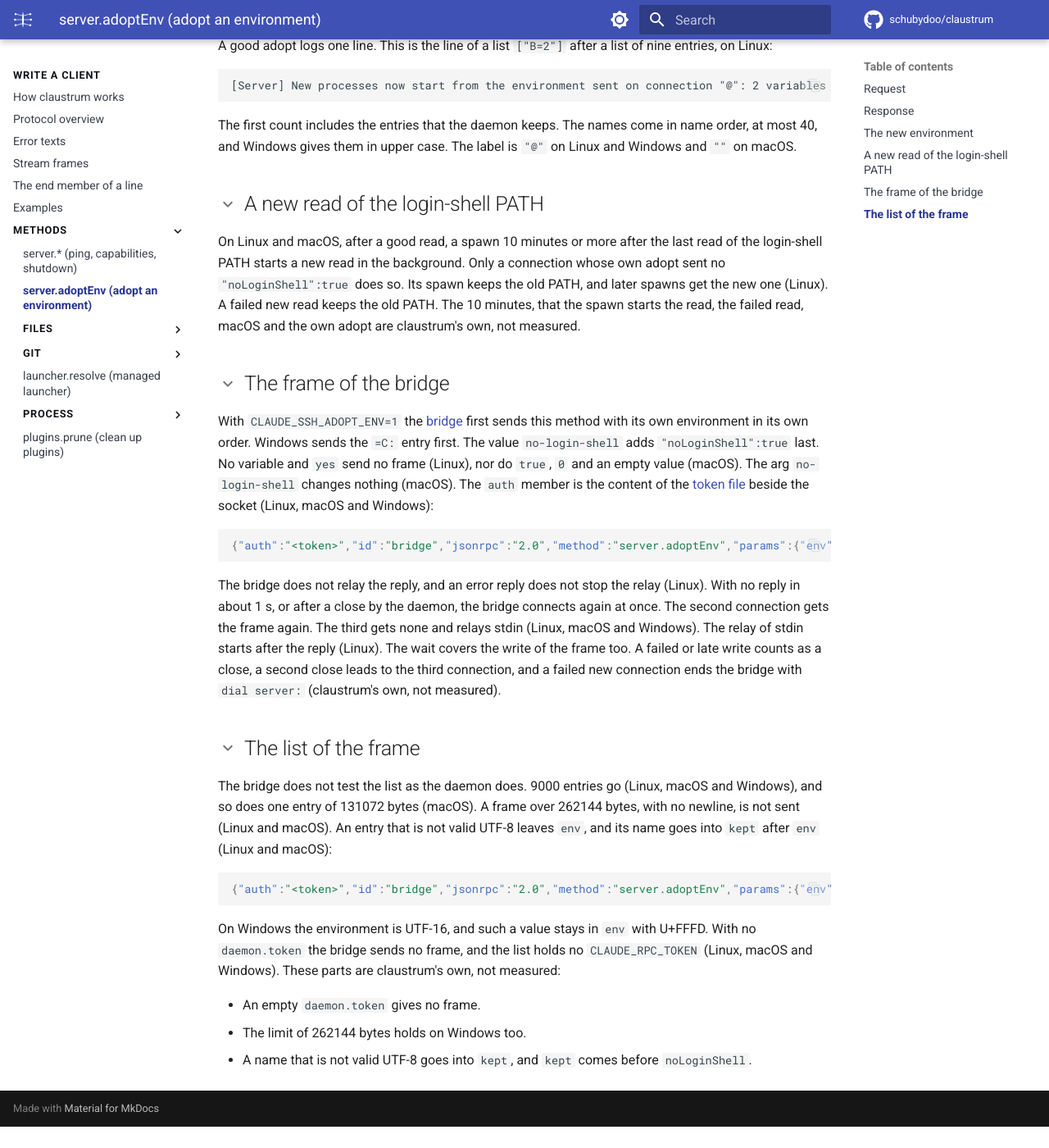
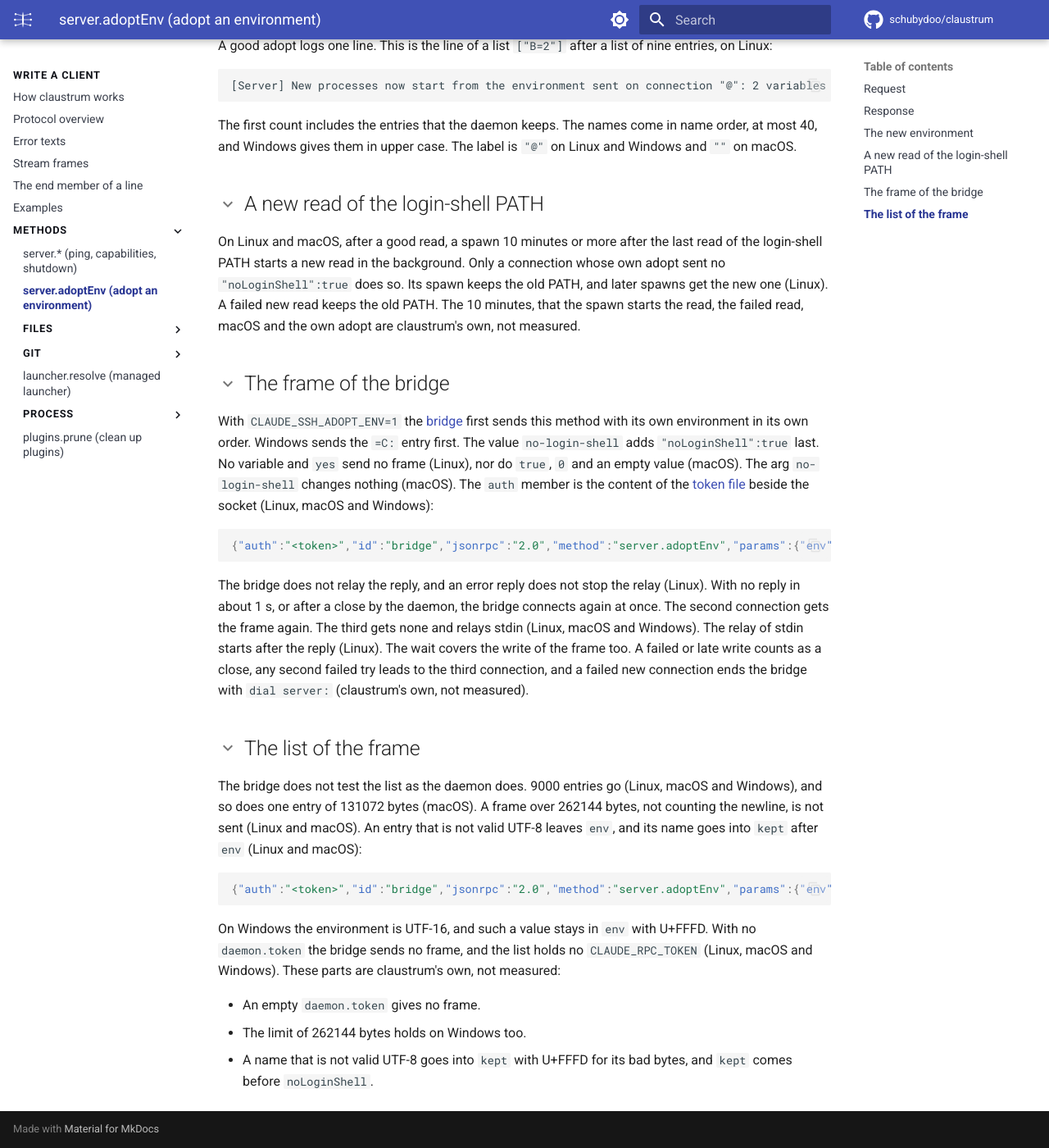
Before and after one commit to schubydoo/claustrum, an MkDocs documentation site: the page built from docs/protocol/server-adopt-env.md, in a window 1280 px wide and 1400 px high, scrolled down 1856 px. Shown: the whole window at 82% size. Built offline with MkDocs 1.6.1 and Material for MkDocs 9.7.7, drawn with Linux system fonts in a browser that asks for light colours; comment, search, counter and statistics services are not loaded; before the commit the page ends 3230 px from its top, so only the background shows below that.

Commit message:
docs(bridge): exact claims for the adopt frame, fold the changeset
The pending server.adoptEnv changeset covers this refinement, so the
separate fragment goes. The comments and the page now name the escape
forms, any second failed try, the U+FFFD of a kept name, and the size
limit without the newline.

Co-Authored-By: Claude Opus 5.5 <noreply@anthropic.com>

````diff
--- a/docs/protocol/server-adopt-env.md
+++ b/docs/protocol/server-adopt-env.md
@@ -67,11 +67,11 @@ With `CLAUDE_SSH_ADOPT_ENV=1` the [bridge](flags.md#-bridge-stdiosocket-relay) f
 {"auth":"<token>","id":"bridge","jsonrpc":"2.0","method":"server.adoptEnv","params":{"env":["PATH=/usr/bin:/bin","HOME=/home/u","CLAUDE_SSH_ADOPT_ENV=1"]}}
 ```
 
-The bridge does not relay the reply, and an error reply does not stop the relay (Linux). With no reply in about 1 s, or after a close by the daemon, the bridge connects again at once. The second connection gets the frame again. The third gets none and relays stdin (Linux, macOS and Windows). The relay of stdin starts after the reply (Linux). The wait covers the write of the frame too. A failed or late write counts as a close, a second close leads to the third connection, and a failed new connection ends the bridge with `dial server:` (claustrum's own, not measured).
+The bridge does not relay the reply, and an error reply does not stop the relay (Linux). With no reply in about 1 s, or after a close by the daemon, the bridge connects again at once. The second connection gets the frame again. The third gets none and relays stdin (Linux, macOS and Windows). The relay of stdin starts after the reply (Linux). The wait covers the write of the frame too. A failed or late write counts as a close, any second failed try leads to the third connection, and a failed new connection ends the bridge with `dial server:` (claustrum's own, not measured).
 
 ## The list of the frame
 
-The bridge does not test the list as the daemon does. 9000 entries go (Linux, macOS and Windows), and so does one entry of 131072 bytes (macOS). A frame over 262144 bytes, with no newline, is not sent (Linux and macOS). An entry that is not valid UTF-8 leaves `env`, and its name goes into `kept` after `env` (Linux and macOS):
+The bridge does not test the list as the daemon does. 9000 entries go (Linux, macOS and Windows), and so does one entry of 131072 bytes (macOS). A frame over 262144 bytes, not counting the newline, is not sent (Linux and macOS). An entry that is not valid UTF-8 leaves `env`, and its name goes into `kept` after `env` (Linux and macOS):
 
 ```json
 {"auth":"<token>","id":"bridge","jsonrpc":"2.0","method":"server.adoptEnv","params":{"env":["PATH=/usr/bin:/bin","CLAUDE_SSH_ADOPT_ENV=1"],"kept":["K"]}}
@@ -81,4 +81,4 @@ On Windows the environment is UTF-16, and such a value stays in `env` with U+FFF
 
 - An empty `daemon.token` gives no frame.
 - The limit of 262144 bytes holds on Windows too.
-- A name that is not valid UTF-8 goes into `kept`, and `kept` comes before `noLoginShell`.
+- A name that is not valid UTF-8 goes into `kept` with U+FFFD for its bad bytes, and `kept` comes before `noLoginShell`.
````
Also changed, not shown: .changeset/bridge-adopt-env-tries.md (deleted, +0 -5 lines), 2 other files.
